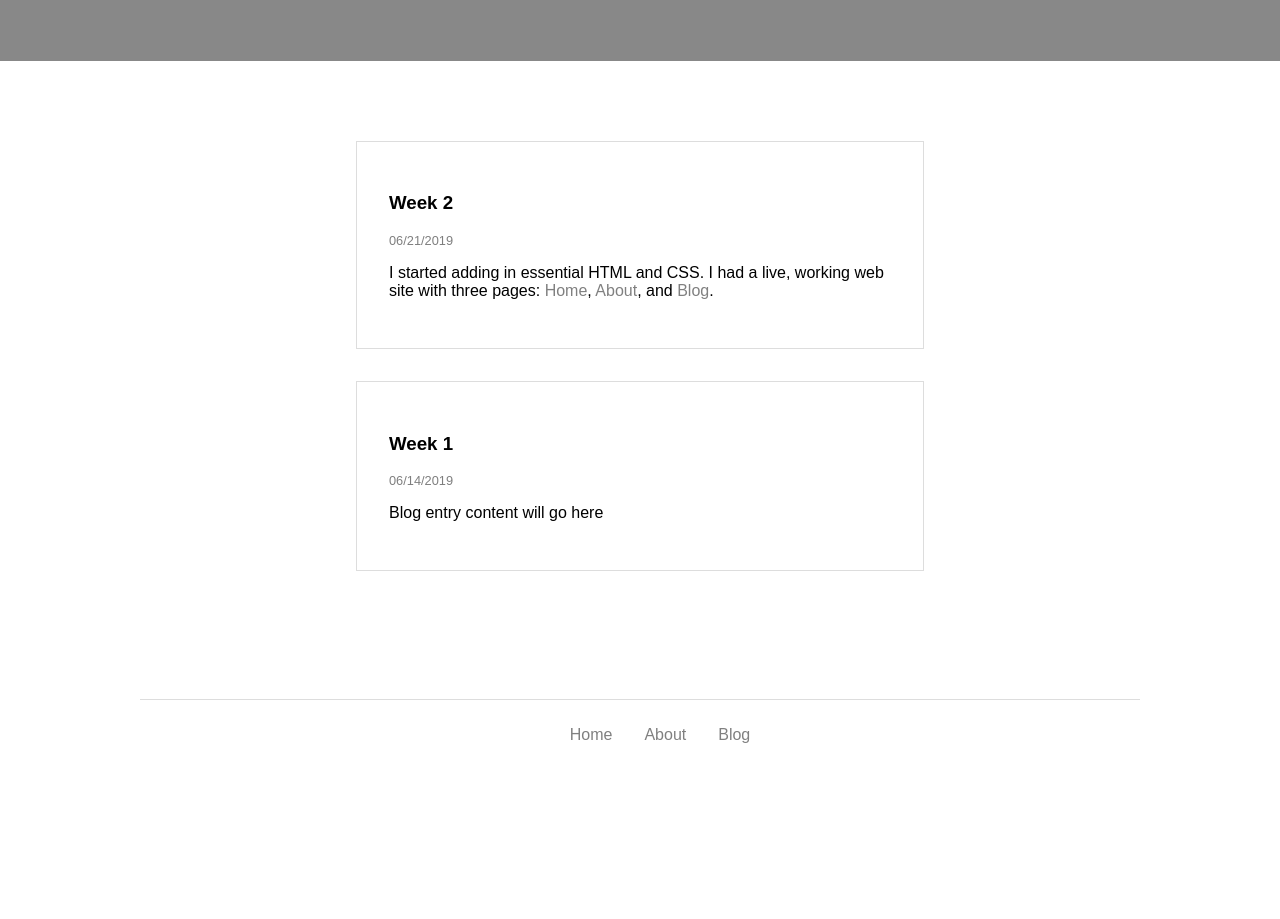
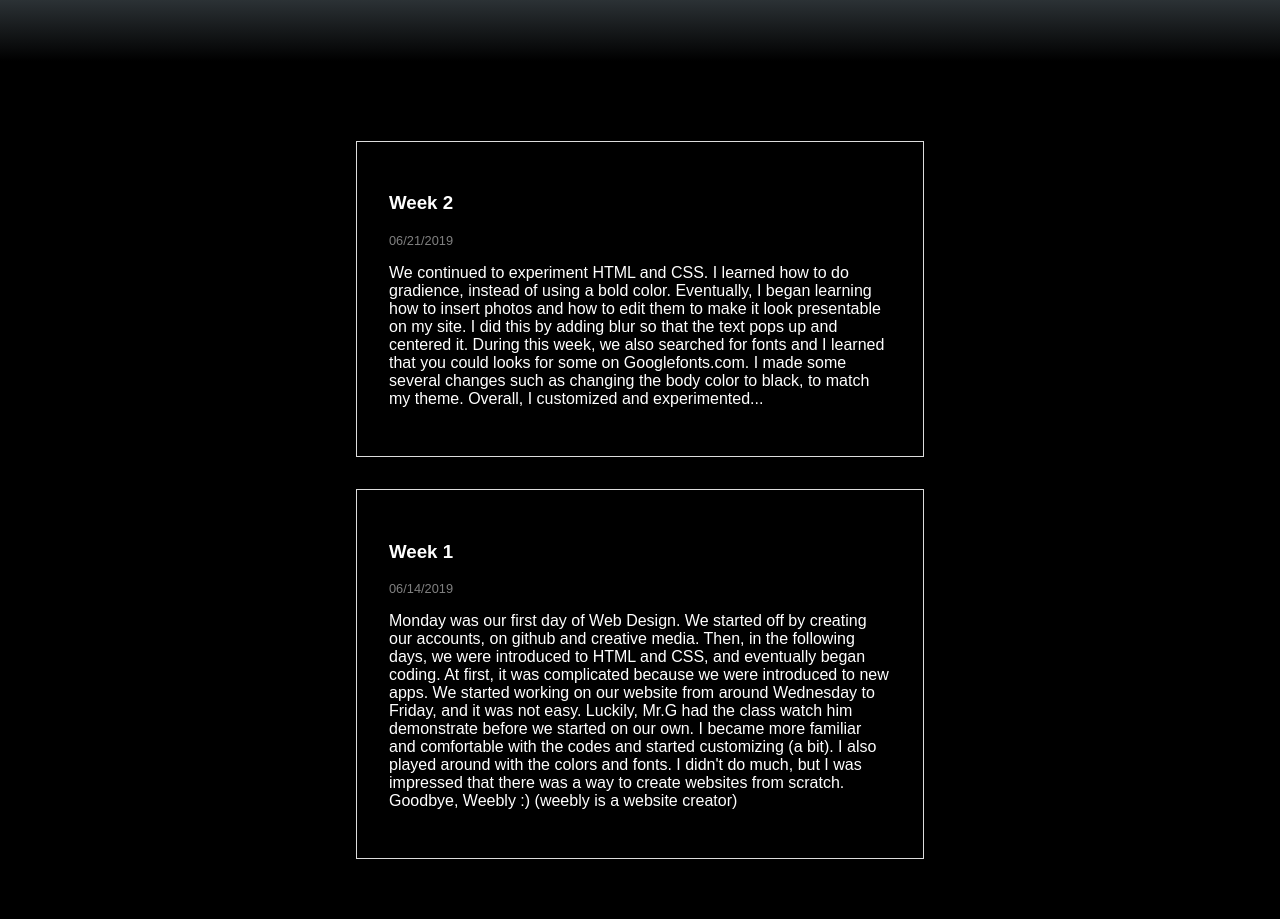
Before and after one commit to iwebstudent23/iwebstudent23.github.io, a plain HTML site: page blog.html in a window 1280 px wide. Shown: the part 304-1223 px from the top of the page. Before the commit the page ends 1064 px from the top, so only its background shows below. Drawn offline with Linux system fonts and the light colour scheme.

Commit message:
made changes

```diff
--- a/blog.html
+++ b/blog.html
@@ -12,7 +12,7 @@
 <body class="page-sub page-blog">
     <header>
         <div class="site-id">
-            <h1><a href="index.html"></a>𝔽𝕂 </h1>
+            <h1><a href="index.html"></a>∝𝔽𝕂</h1>
         </div>
         <nav class="site-nav">
             <ul>
@@ -31,16 +31,29 @@
             <article class="blog-entry">
                 <h3>Week 2</h3>
                 <div class="date">06/21/2019</div>
-                <p>I started adding in essential HTML and CSS. I had a live, working web site with three pages: <a
-                        href="https://iwebstudent001.github.io/index.html">Home</a>, <a
-                        href="https://iwebstudent001.github.io/about.html">About</a>, and <a
-                        href="https://iwebstudent001.github.io/blog.html">Blog</a>.</p>
+                <p>We continued to experiment HTML and CSS. I learned how to do gradience, instead of using a bold
+                    color. Eventually, I began learning how to insert photos and how to edit them to make it look
+                    presentable on my site. I did this by adding blur so that the text pops up and centered it. During
+                    this week, we also searched for fonts and I learned that you could looks for some on
+                    Googlefonts.com. I
+                    made some several changes such as changing the body color to black, to match my theme. Overall, I
+                    customized and experimented...</p>
 
             </article>
             <article class="blog-entry">
                 <h3>Week 1</h3>
                 <div class="date">06/14/2019</div>
-                <p>Blog entry content will go here</p>
+                <p>Monday was our first day of Web Design. We started off by creating our accounts, on github and
+                    creative media. Then, in the following days, we were introduced to HTML and CSS, and eventually
+                    began coding. At first, it was complicated because we were introduced to new apps. We started
+                    working on our
+                    website from around Wednesday to Friday, and it
+                    was not easy. Luckily, Mr.G had the class watch him demonstrate before we started on our own. I
+                    became more familiar and comfortable with the codes and started customizing (a bit). I also played
+                    around with the colors and fonts. I didn't do
+                    much, but I was impressed that there was a way to create websites from scratch. Goodbye, Weebly :)
+                    (weebly is a website creator)
+                </p>
             </article>
 
         </section>
--- a/css/style.css
+++ b/css/style.css
@@ -3,6 +3,7 @@
 body{
   margin: 0;
   font-family: sans-serif;
+  background: black;
 }
 a {
     text-decoration: none;
@@ -71,6 +72,9 @@ section {
     min-height: 50vh;
     color: white;
 }
+a {
+    color: rgb(107, 129, 139);
+}
 .hero h2 {
     font-size: 6em;
     text-transform: uppercase;
@@ -80,6 +84,11 @@ section {
     max-width: 600px;
     margin: 1em auto;
 }
+.page-home .hero{
+    background-image: url(https://picsum.photos/id/295/4272/2848?blur);
+    background-position: center;
+    background-size: cover;
+}
 
 /* LISTS */
 .lists {
@@ -88,6 +97,7 @@ section {
     display: grid;
     grid-template-columns: 1fr 1fr 1fr;
     grid-column-gap: 1em;
+    color: white;
 }
 @media (max-width:767px) {
     .lists {
@@ -96,7 +106,7 @@ section {
 }
     /*SUB PAGES*/
 .page-sub .hero {
-    background: #888;
+    background-image: linear-gradient(rgb(183, 209, 224), black);
     min-height: 30vh;
 }
 /* BLOG Archives */
@@ -108,6 +118,7 @@ section {
     border: 1px solid #ddd;
     padding: 2em;
     margin: 2em 0;
+    color: white;
 }
 .date {
     opacity: .5;
```
Also changed, not shown: about.html (+1 -1 lines), index.html (+3 -1 lines).
